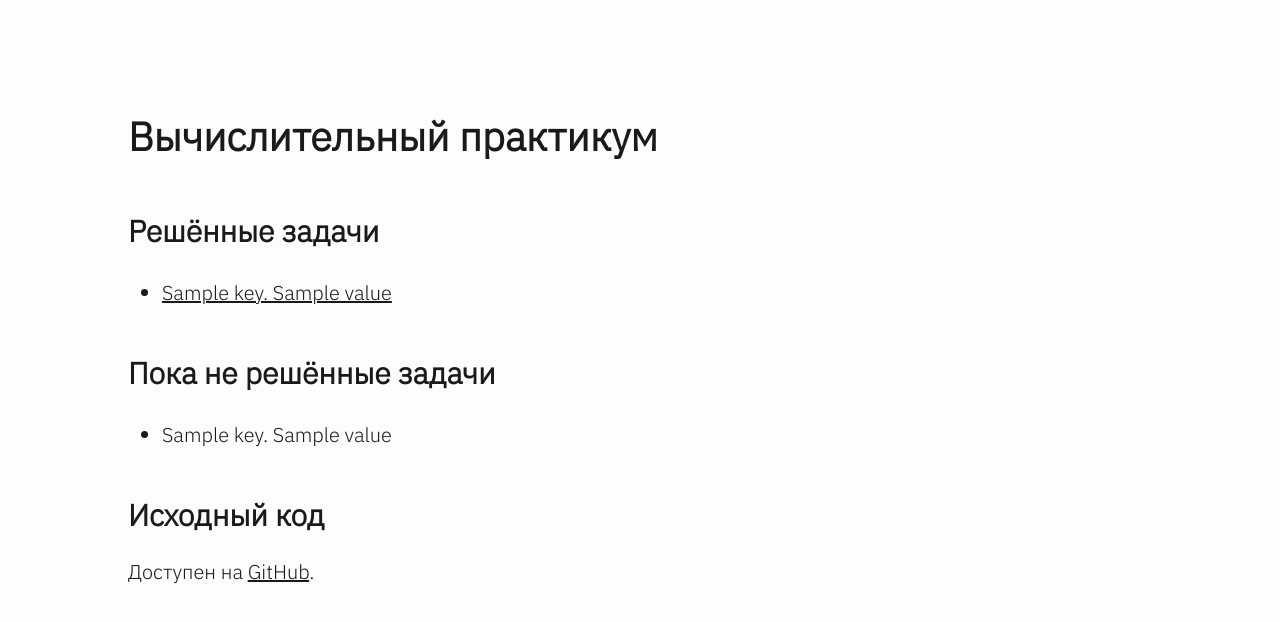
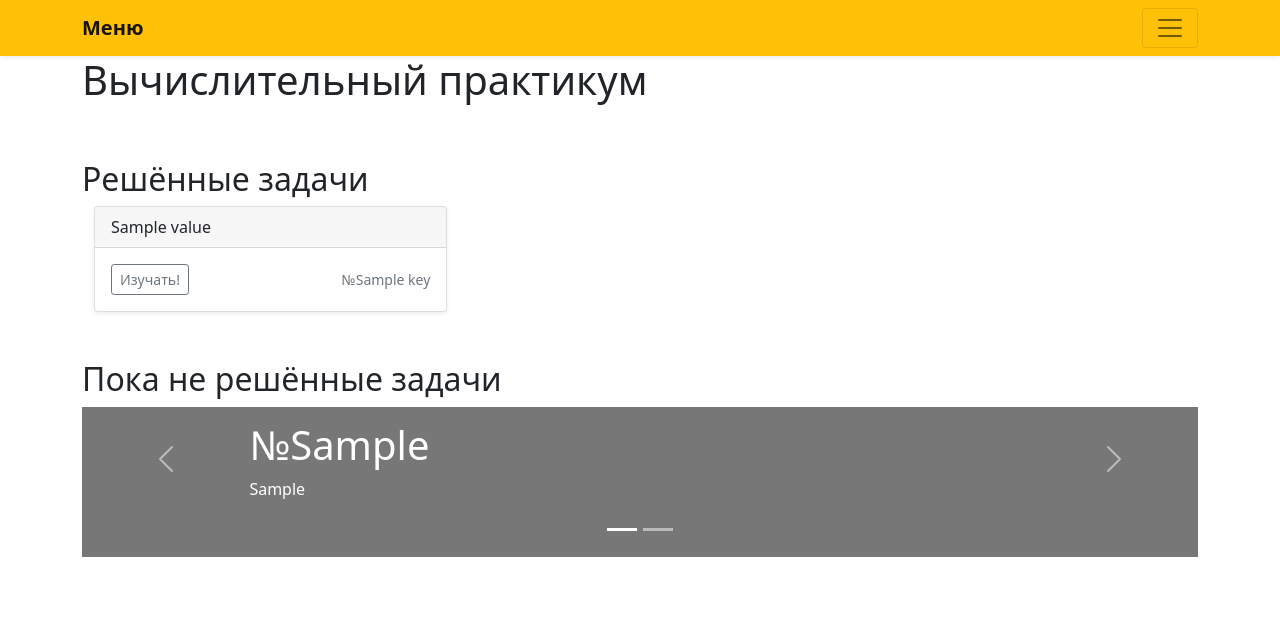
Before and after one commit to studokim/CalculationMethods, a Django app: template src/webapp/calculator/templates/calculator/index.html in a window 1280 px wide. Shown: the top 622 px of the page. Run offline with Django 4.2, Linux system fonts and the light colour scheme; the template is opened without the code that fills it: most values are stand-ins (such as "Sample title", 1, 10 or a date in 2020).

Commit message:
Add bootstrap

```diff
--- a/src/webapp/calculator/templates/calculator/index.html
+++ b/src/webapp/calculator/templates/calculator/index.html
@@ -1,44 +1,143 @@
 <!DOCTYPE html>
+<html lang="en">
 
 <head>
   <title>Calculator</title>
+  <meta charset="utf-8">
+  <meta name="viewport" content="width=device-width, initial-scale=1">
+  <link rel="stylesheet" type="text/css"
+    href="http://maxcdn.bootstrapcdn.com/font-awesome/4.7.0/css/font-awesome.min.css">
+  <link href="https://cdn.jsdelivr.net/npm/bootstrap@5.1.3/dist/css/bootstrap.min.css" rel="stylesheet"
+    integrity="sha384-1BmE4kWBq78iYhFldvKuhfTAU6auU8tT94WrHftjDbrCEXSU1oBoqyl2QvZ6jIW3" crossorigin="anonymous">
   {% load static %}
-    <link rel="stylesheet" type="text/css" href="{% static 'calculator/style.css' %}">
-    <link href="{% static 'calculator/googleapis/ibmplexsans/IBMPlexSans300.css' %}" rel="stylesheet">
+  <link rel="shortcut icon" href="{% static 'calculator/favicon.ico' %}">
 </head>
 
 <body>
-    <div>
+  <header>
+    <div class="collapse bg-warning" id="navbarHeader">
+      <div class="container">
+        <div class="row">
+          <div class="col-sm-8 col-md-7 py-4">
+            <h4 class="text-dark">Исходный код</h4>
+            <p class="text-dark">Доступен на <a class="text-dark"
+                href="https://github.com/studokim/CalculationMethods">GitHub</a> <i class="fa fa-brands fa-github"></i>.
+            </p>
+          </div>
+          <div class="col-sm-4 offset-md-1 py-4">
+            <h4 class="text-dark">Связаться</h4>
+            <ul class="list-unstyled">
+              <li>
+                <i class="fa fa-solid fa-envelope"></i> <a href="mailto:me@muravev.space" class="text-dark">Email</a>
+              </li>
+            </ul>
+          </div>
+        </div>
+      </div>
+    </div>
+    <div class="navbar navbar-light bg-warning shadow-sm">
+      <div class="container">
+        <a href="#" class="navbar-brand d-flex align-items-center">
+          <strong>Меню</strong>
+        </a>
+        <button class="navbar-toggler" type="button" data-bs-toggle="collapse" data-bs-target="#navbarHeader"
+          aria-controls="navbarHeader" aria-expanded="false" aria-label="Toggle navigation">
+          <span class="navbar-toggler-icon"></span>
+        </button>
+      </div>
+    </div>
+  </header>
+  <div class="container">
     <h1>Вычислительный практикум</h1>
 
+
+    <div class="album py-5 bg-white">
       <h2>Решённые задачи</h2>
-
+      <div class="container">
+        <div class="row row-cols-1 row-cols-sm-2 row-cols-md-3 g-3">
           {% if solved_tasks is not None %}
-        <ul>
           {% for key, value in solved_tasks %}
-            <li><a href="./task/{{key}}"> {{key}}. {{value}} </a></li>
+          <div class="card-group">
+            <div class="card shadow-sm">
+              <div class="card-header">
+                <p class="card-text">
+                  {{value}}
+                </p>
+              </div>
+              <div class="card-body">
+                <div class="d-flex justify-content-between align-self-end align-items-center">
+                  <a href="./task/{{key}}" type="button" class="btn btn-sm btn-outline-secondary">Изучать!</a>
+                  <small class="text-muted">№{{key}}</small>
+                </div>
+              </div>
+            </div>
+          </div>
           {% endfor %}
-        </ul>
           {% else %}
           <p>Не удалось получить список задач.</p>
           {% endif %}
+        </div>
+      </div>
+    </div>
 
+    <div id="myCarousel" class="carousel slide" data-bs-ride="carousel">
       <h2>Пока не решённые задачи</h2>
+      {% if unsolved_tasks is not None %}
+      <div class="carousel-indicators">
+        <button type="button" data-bs-target="#myCarousel" data-bs-slide-to="0" class="active" aria-current="true"
+          aria-label="Slide 0"></button>
+        {% for i in unsolved_range_rest %}
+        <button type="button" data-bs-target="#myCarousel" data-bs-slide-to="{{i}}" aria-label="Slide {{i}}"></button>
+        {% endfor %}
+      </div>
+      <div class="carousel-inner">
+        <div class="carousel-item active">
+          <svg class="bd-placeholder-img" width="100%" height="100%" xmlns="http://www.w3.org/2000/svg"
+            aria-hidden="true" preserveAspectRatio="xMidYMid slice" focusable="false">
+            <rect width="100%" height="100%" fill="#777" />
+          </svg>
 
-        {% if unsolved_tasks is not None %}
-        <ul>
+          <div class="container">
+            <div class="carousel-caption text-start">
+              <h1>№{{unsolved_tasks_first_key}}</h1>
+              <p>{{unsolved_tasks_first_value}}</p>
+            </div>
+          </div>
+        </div>
         {% for key, value in unsolved_tasks %}
-            <li> {{key}}. {{value}} </li>
+        <div class="carousel-item">
+          <svg class="bd-placeholder-img" width="100%" height="100%" xmlns="http://www.w3.org/2000/svg"
+            aria-hidden="true" preserveAspectRatio="xMidYMid slice" focusable="false">
+            <rect width="100%" height="100%" fill="#777" />
+          </svg>
+
+          <div class="container">
+            <div class="carousel-caption">
+              <h1>№{{key}}</h1>
+              <p>{{value}}</p>
+            </div>
+          </div>
+        </div>
         {% endfor %}
-        </ul>
+      </div>
+      <button class="carousel-control-prev" type="button" data-bs-target="#myCarousel" data-bs-slide="prev">
+        <span class="carousel-control-prev-icon" aria-hidden="true"></span>
+        <span class="visually-hidden">Previous</span>
+      </button>
+      <button class="carousel-control-next" type="button" data-bs-target="#myCarousel" data-bs-slide="next">
+        <span class="carousel-control-next-icon" aria-hidden="true"></span>
+        <span class="visually-hidden">Next</span>
+      </button>
       {% else %}
       <p>Не удалось получить список задач.</p>
       {% endif %}
-
-        <h2>Исходный код</h2>
-        <p>Доступен на <a href="https://github.com/studokim/CalculationMethods">GitHub</a>.</p>
     </div>
 
+  </div>
+
+  <script src="https://cdn.jsdelivr.net/npm/bootstrap@5.1.3/dist/js/bootstrap.bundle.min.js"
+    integrity="sha384-ka7Sk0Gln4gmtz2MlQnikT1wXgYsOg+OMhuP+IlRH9sENBO0LRn5q+8nbTov4+1p"
+    crossorigin="anonymous"></script>
 </body>
 
 </html>
```
Also changed, not shown: src/webapp/calculator/views.py (+7 -1 lines), src/webapp/calculator/static/calculator/favicon.ico (added). Lines whose indentation alone changed are shown as unchanged.
